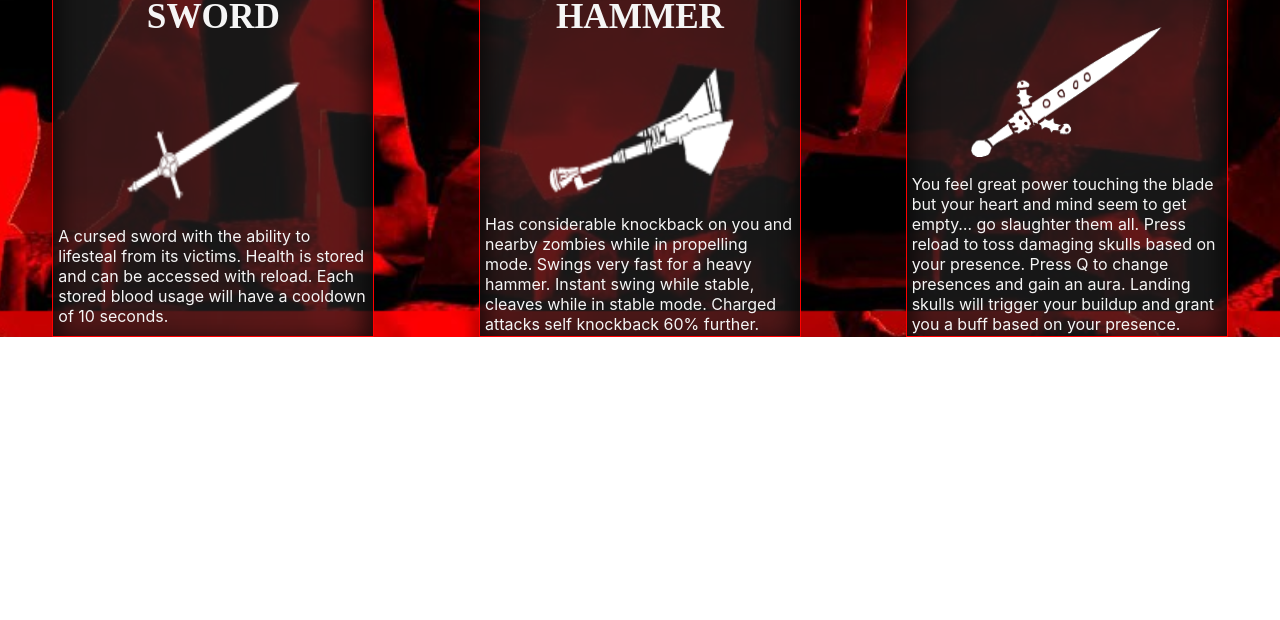
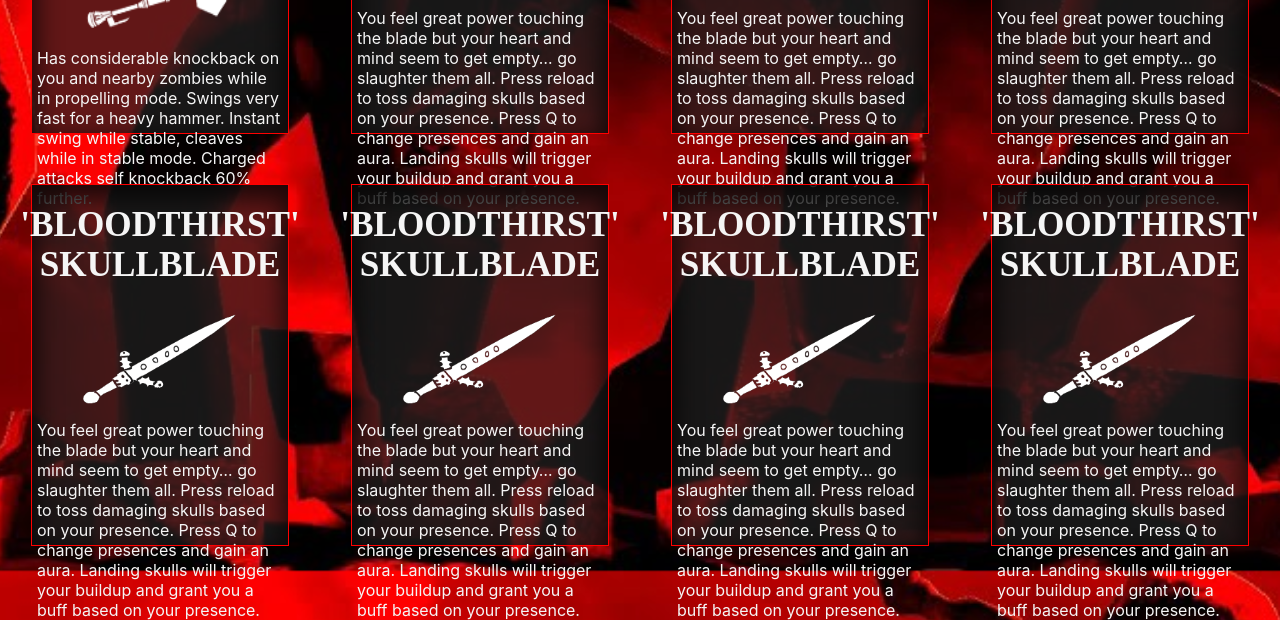
Before and after one commit to staten-island-tech/flexbox-gallery-project-AnthonyPvZ, a plain HTML site: page index.html in a window 1280 px wide. Shown: the part 901-1521 px from the top of the page. Before the commit the page ends 1238 px from the top, so only its background shows below. Drawn offline with Linux system fonts and the light colour scheme.

Commit message:
4x3
Need to make content unique

```diff
--- a/index.html
+++ b/index.html
@@ -58,6 +58,54 @@
                 and gain an aura. Landing skulls will trigger your buildup and grant you a buff based on your presence.</p>
 
         </div>
+        <div class="card">
+            <h2 class="card-title">'Bloodthirst' Skullblade</h2>
+            <img src="Skullblade.png" alt="" class="card-img">
+            <p class="card-desc">You feel great power touching the blade but your heart and mind seem to get empty… go
+                slaughter them all. Press reload to toss damaging skulls based on your presence. Press Q to change presences
+                and gain an aura. Landing skulls will trigger your buildup and grant you a buff based on your presence.</p>
+
+        </div>
+        <div class="card">
+            <h2 class="card-title">'Bloodthirst' Skullblade</h2>
+            <img src="Skullblade.png" alt="" class="card-img">
+            <p class="card-desc">You feel great power touching the blade but your heart and mind seem to get empty… go
+                slaughter them all. Press reload to toss damaging skulls based on your presence. Press Q to change presences
+                and gain an aura. Landing skulls will trigger your buildup and grant you a buff based on your presence.</p>
+
+        </div>
+        <div class="card">
+            <h2 class="card-title">'Bloodthirst' Skullblade</h2>
+            <img src="Skullblade.png" alt="" class="card-img">
+            <p class="card-desc">You feel great power touching the blade but your heart and mind seem to get empty… go
+                slaughter them all. Press reload to toss damaging skulls based on your presence. Press Q to change presences
+                and gain an aura. Landing skulls will trigger your buildup and grant you a buff based on your presence.</p>
+
+        </div>
+        <div class="card">
+            <h2 class="card-title">'Bloodthirst' Skullblade</h2>
+            <img src="Skullblade.png" alt="" class="card-img">
+            <p class="card-desc">You feel great power touching the blade but your heart and mind seem to get empty… go
+                slaughter them all. Press reload to toss damaging skulls based on your presence. Press Q to change presences
+                and gain an aura. Landing skulls will trigger your buildup and grant you a buff based on your presence.</p>
+
+        </div>
+        <div class="card">
+            <h2 class="card-title">'Bloodthirst' Skullblade</h2>
+            <img src="Skullblade.png" alt="" class="card-img">
+            <p class="card-desc">You feel great power touching the blade but your heart and mind seem to get empty… go
+                slaughter them all. Press reload to toss damaging skulls based on your presence. Press Q to change presences
+                and gain an aura. Landing skulls will trigger your buildup and grant you a buff based on your presence.</p>
+
+        </div>
+        <div class="card">
+            <h2 class="card-title">'Bloodthirst' Skullblade</h2>
+            <img src="Skullblade.png" alt="" class="card-img">
+            <p class="card-desc">You feel great power touching the blade but your heart and mind seem to get empty… go
+                slaughter them all. Press reload to toss damaging skulls based on your presence. Press Q to change presences
+                and gain an aura. Landing skulls will trigger your buildup and grant you a buff based on your presence.</p>
+
+        </div>
     </div>
 </body>
 
--- a/style.css
+++ b/style.css
@@ -15,17 +15,17 @@ body {
     font-size: 30px;
     display: flex ;
     border: 1px solid red;
-    width: 25%;
-    height: 45%;
+    width: 20%;
+    height: 45vh;
     justify-content:center;
     flex-wrap:wrap;
-    margin: 40 40 40 40;
+    margin: 25 25 25 25;
     background-color: rgba(34, 34, 34, 0.7);
     box-shadow: inset 0px 10px 25px 5px rgba(0,0,0, 0.7);
 }
 .card-img {
     width: 60%;
-    height: 30%;
+    height: 25%;
 }
 .card-title {
     font-size: 2.2rem;
```
